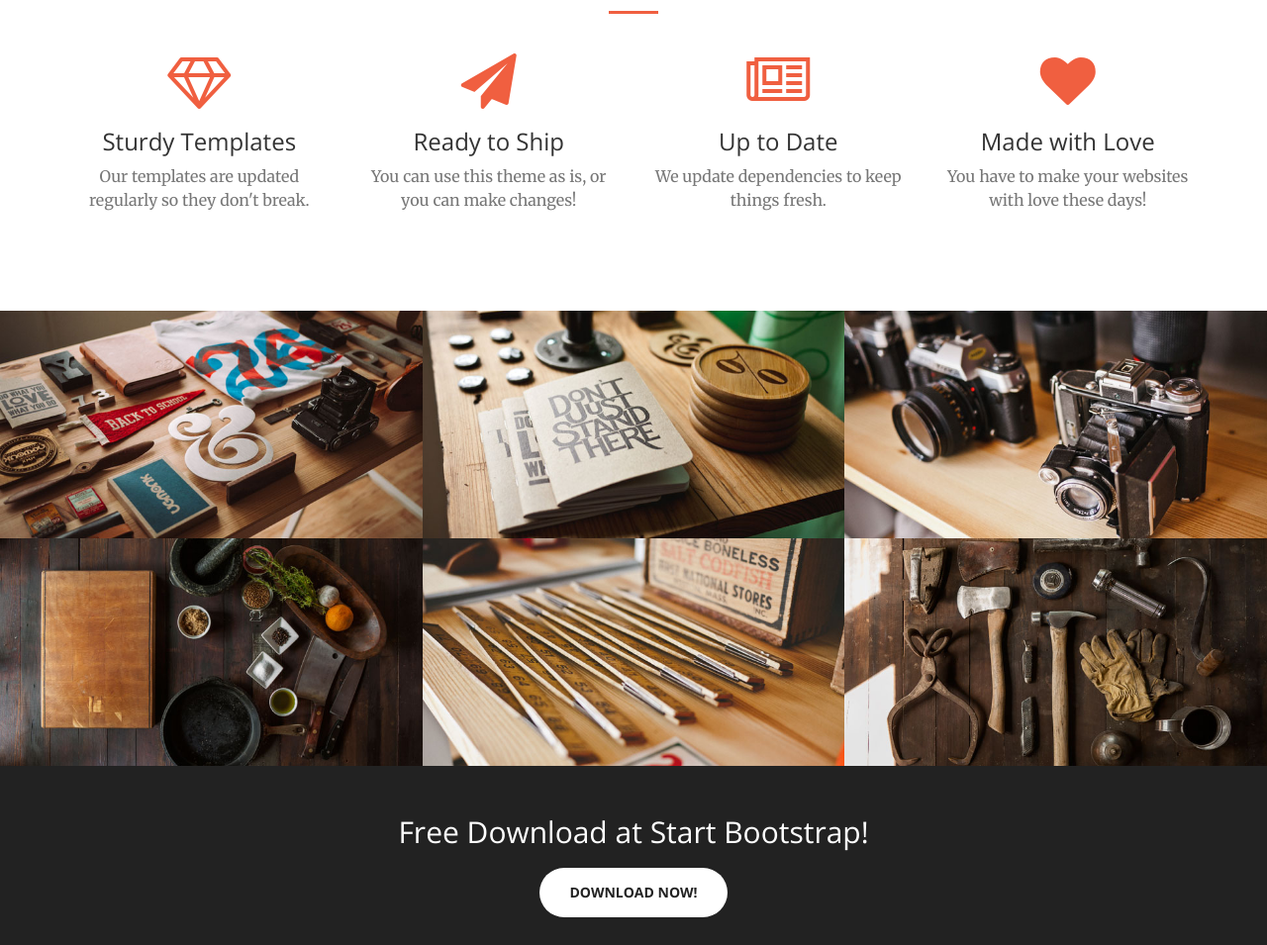
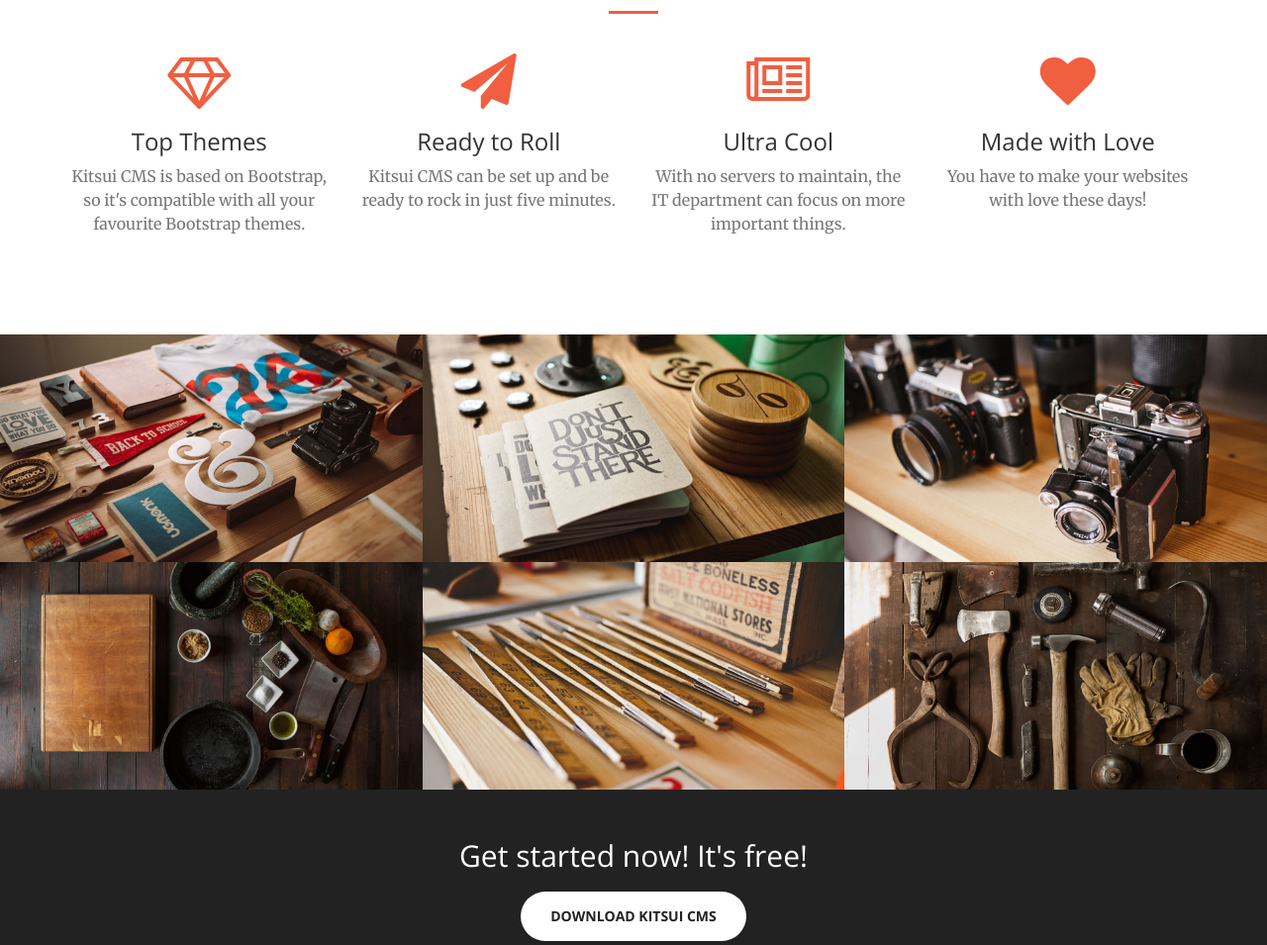
Before and after one commit to Kitsui/Kitsui.github.io, a plain HTML site: page index.html in a window 1280 px wide. Shown: the part 1360-2315 px from the top of the page at 99% size. Drawn offline with nearby package versions, Linux system fonts and the light colour scheme.

Commit message:
Edited Index page to talk about CMS

```diff
--- a/index.html
+++ b/index.html
@@ -9,7 +9,7 @@
     <meta name="description" content="">
     <meta name="author" content="">
 
-    <title>Creative - Start Bootstrap Theme</title>
+    <title>The Kitsui CMS</title>
 
     <!-- Bootstrap Core CSS -->
     <link rel="stylesheet" href="css/bootstrap.min.css" type="text/css">
@@ -74,9 +74,9 @@
     <header>
         <div class="header-content">
             <div class="header-content-inner">
-                <h1>Your Favorite Source of Free Bootstrap Themes</h1>
+                <h1>The Kitsui CMS</h1>
                 <hr>
-                <p>Start Bootstrap can help you build better websites using the Bootstrap CSS framework! Just download your template and start going, no strings attached!</p>
+                <p>It's time. Time to free yourself from managing servers.</p>
                 <a href="#about" class="btn btn-primary btn-xl page-scroll">Find Out More</a>
             </div>
         </div>
@@ -88,7 +88,7 @@
                 <div class="col-lg-8 col-lg-offset-2 text-center">
                     <h2 class="section-heading">We've got what you need!</h2>
                     <hr class="light">
-                    <p class="text-faded">Start Bootstrap has everything you need to get your new website up and running in no time! All of the templates and themes on Start Bootstrap are open source, free to download, and easy to use. No strings attached!</p>
+                    <p class="text-faded">The Kitsui CMS has everything you need to get your new website up and running in no time! In just five minutes, you can have a website up and running, and be ready to start publishing your first blog post.</p>
                     <a href="#" class="btn btn-default btn-xl">Get Started!</a>
                 </div>
             </div>
@@ -109,22 +109,22 @@
                 <div class="col-lg-3 col-md-6 text-center">
                     <div class="service-box">
                         <i class="fa fa-4x fa-diamond wow bounceIn text-primary"></i>
-                        <h3>Sturdy Templates</h3>
-                        <p class="text-muted">Our templates are updated regularly so they don't break.</p>
+                        <h3>Top Themes</h3>
+                        <p class="text-muted">Kitsui CMS is based on Bootstrap, so it's compatible with all your favourite Bootstrap themes.</p>
                     </div>
                 </div>
                 <div class="col-lg-3 col-md-6 text-center">
                     <div class="service-box">
                         <i class="fa fa-4x fa-paper-plane wow bounceIn text-primary" data-wow-delay=".1s"></i>
-                        <h3>Ready to Ship</h3>
-                        <p class="text-muted">You can use this theme as is, or you can make changes!</p>
+                        <h3>Ready to Roll</h3>
+                        <p class="text-muted">Kitsui CMS can be set up and be ready to rock in just five minutes.</p>
                     </div>
                 </div>
                 <div class="col-lg-3 col-md-6 text-center">
                     <div class="service-box">
                         <i class="fa fa-4x fa-newspaper-o wow bounceIn text-primary" data-wow-delay=".2s"></i>
-                        <h3>Up to Date</h3>
-                        <p class="text-muted">We update dependencies to keep things fresh.</p>
+                        <h3>Ultra Cool</h3>
+                        <p class="text-muted">With no servers to maintain, the IT department can focus on more important things.</p>
                     </div>
                 </div>
                 <div class="col-lg-3 col-md-6 text-center">
@@ -238,8 +238,8 @@
     <aside class="bg-dark">
         <div class="container text-center">
             <div class="call-to-action">
-                <h2>Free Download at Start Bootstrap!</h2>
-                <a href="#" class="btn btn-default btn-xl wow tada">Download Now!</a>
+                <h2>Get started now! It's free!</h2>
+                <a href="#" class="btn btn-default btn-xl wow tada">Download Kitsui CMS</a>
             </div>
         </div>
     </aside>
```
